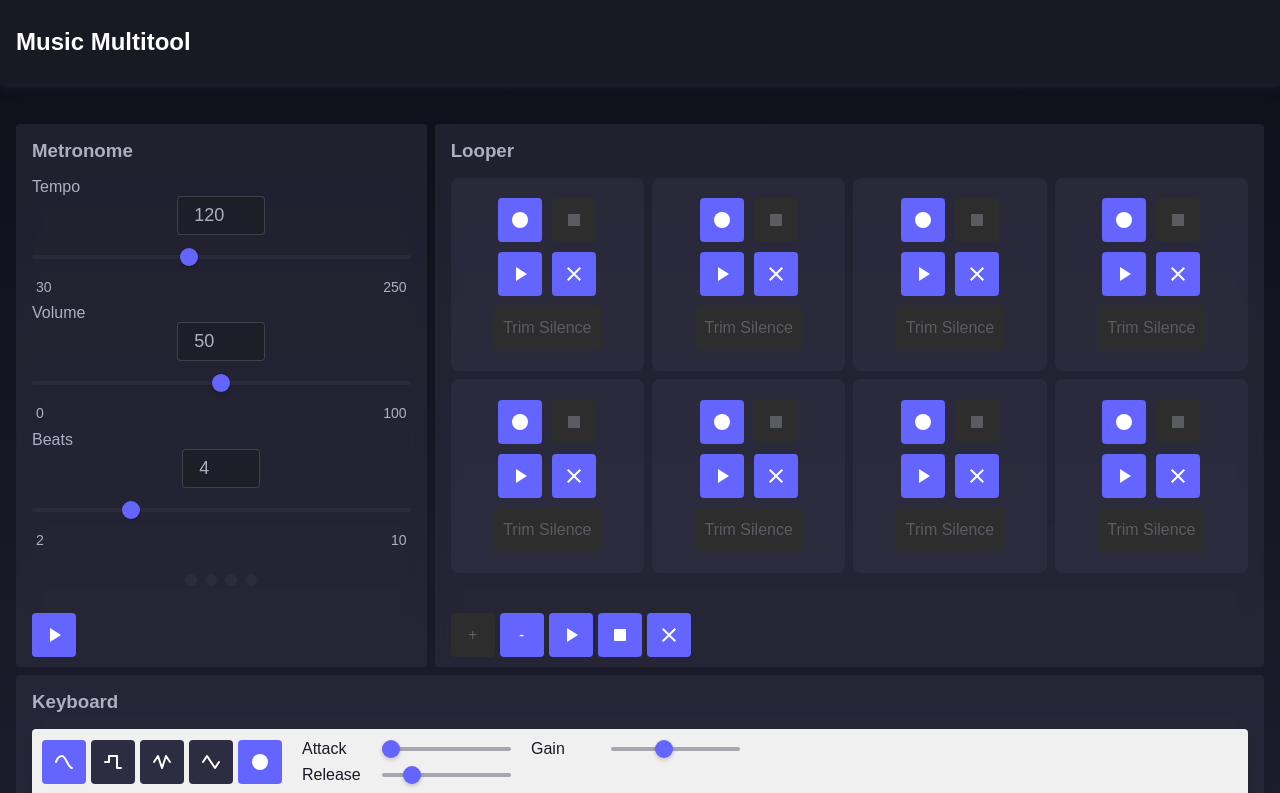
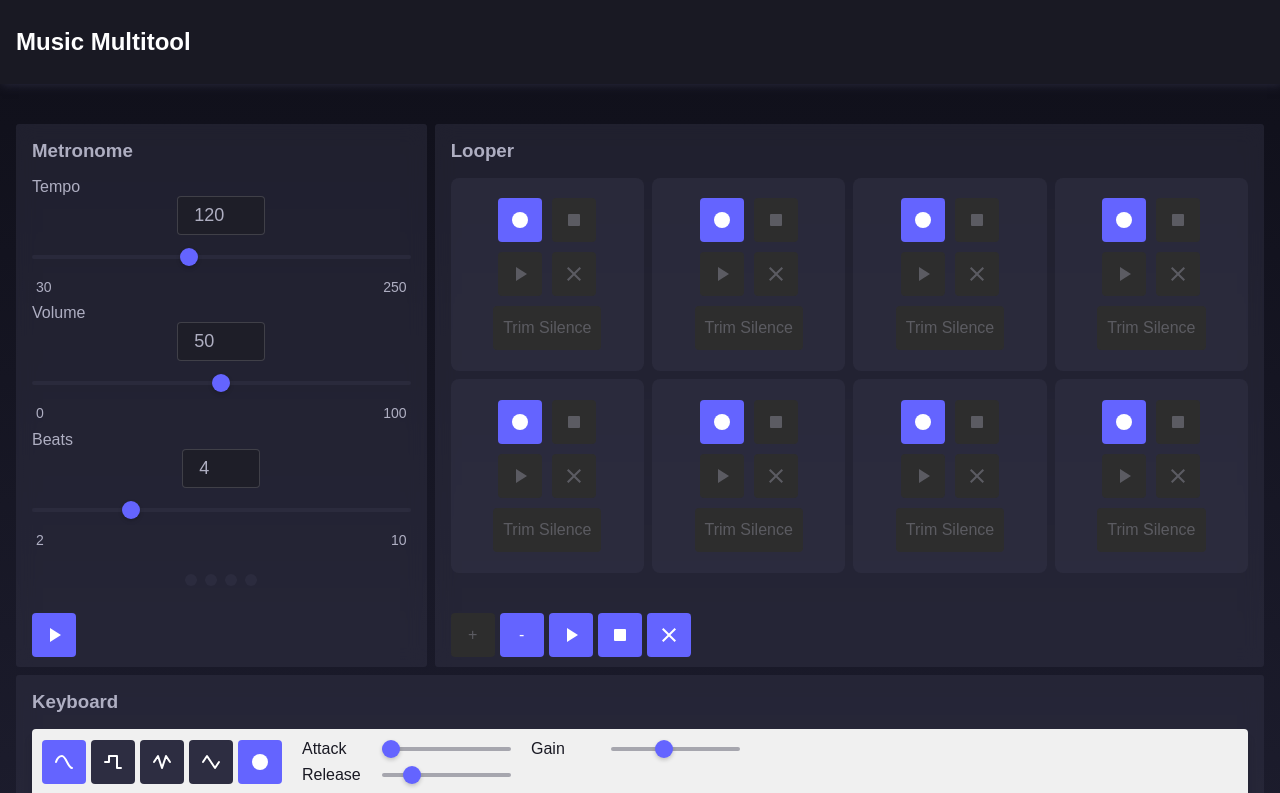
Before and after one commit to boolenTFV/music-multitool, a Vue app: page / in a window 1280 px wide. Shown: the top 793 px of the page. Built offline with nearby package versions, Linux system fonts and the light colour scheme; no server answers.

Commit message:
Fix looper disables

```diff
--- a/src/components/Modules/LooperModule/LooperNode.vue
+++ b/src/components/Modules/LooperModule/LooperNode.vue
@@ -11,10 +11,10 @@
                 </DefaultButton>
             </HorizontalList>
             <HorizontalList gap="10px">
-                <DefaultButton :disabled="isPlaing && isRecorded" @click="play" square title="Play">
+                <DefaultButton :disabled="isPlaing || !isRecorded" @click="play" square title="Play">
                     <PlayIcon />
                 </DefaultButton>
-                <DefaultButton :disabled="isPlaing && isRecorded"  @click="clearRecord" square title="Clear">
+                <DefaultButton :disabled="isPlaing || isRecording || !isRecorded"  @click="clearRecord" square title="Clear">
                     <ClearIcon :size="24"/>
                 </DefaultButton>
             </HorizontalList>
```
